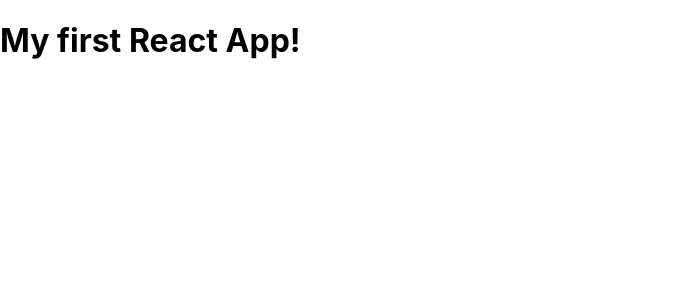
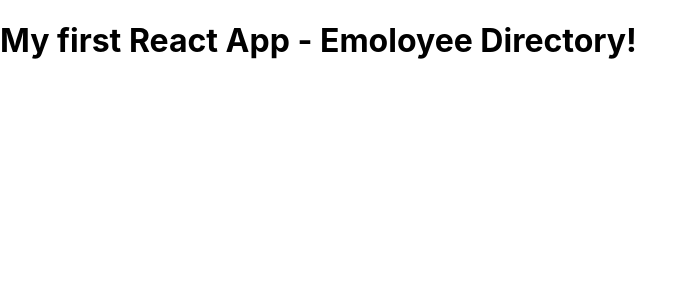
Before and after one commit to smaji08/employee-directory, a React (Create React App) app: page / in a window 1280 px wide. Shown: the top 300 px of the page, without its empty margins (0-695 px from the left). Built offline with nearby package versions, Linux system fonts and the light colour scheme.

Commit message:
initialized

```diff
--- a/src/App.js
+++ b/src/App.js
@@ -5,7 +5,7 @@
 function App() {
   return (
     <div>
-      <h1>My first React App!</h1>
+      <h1>My first React App - Emoloyee Directory!</h1>
     </div>
     // {/* <div className="App">
     //   <header className="App-header">
```
